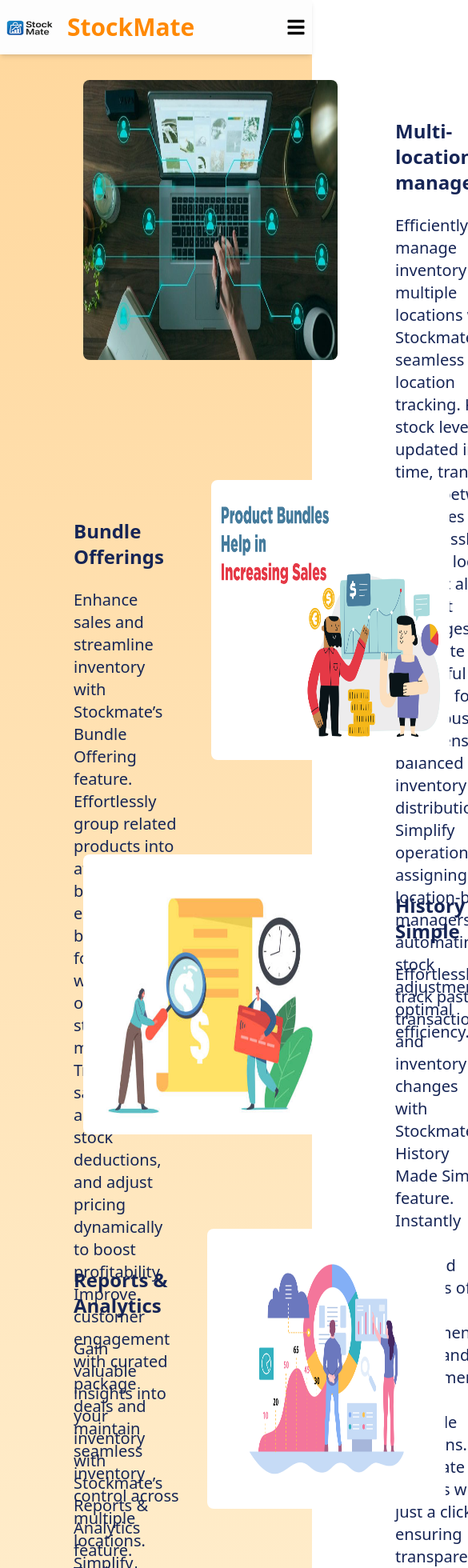
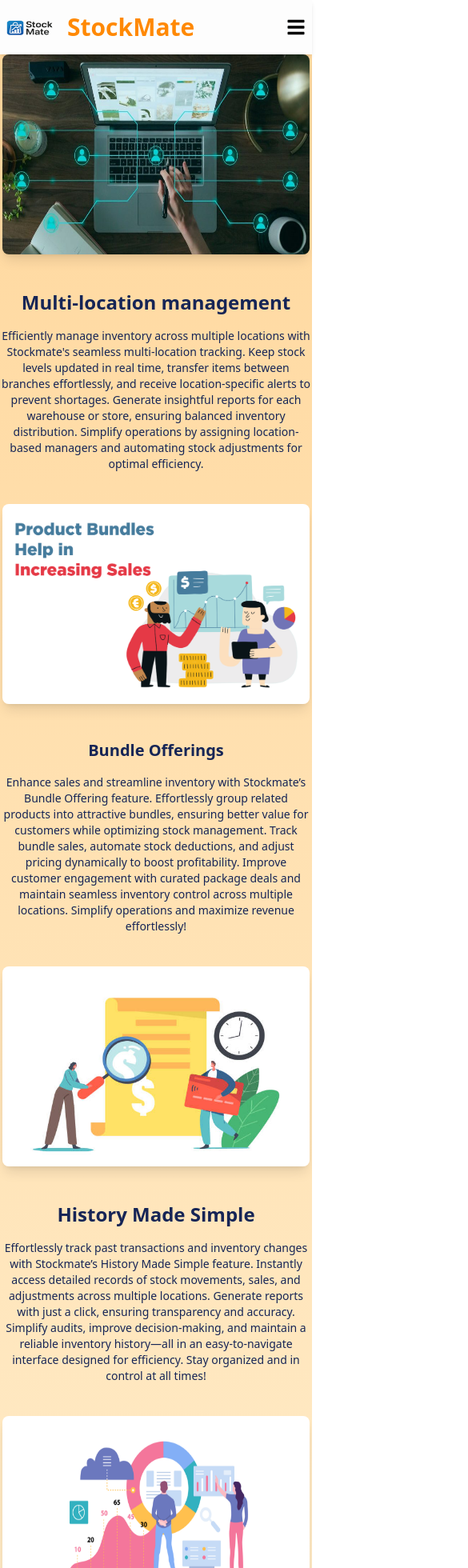
Before and after one commit to bikashgiri2002/FINAL_COLLEGE_PROJECT, a React (Vite) app in the folder StockMateOwnProject/frontend/: page /features in a window 390 px wide. Shown: the top 1960 px of the page at 80% size, 585 px wide, since content can reach past the window. Built offline with nearby package versions, Linux system fonts and the light colour scheme.

Commit message:
responsive feature part

```diff
--- a/StockMateOwnProject/frontend/src/pages/Features.jsx
+++ b/StockMateOwnProject/frontend/src/pages/Features.jsx
@@ -2,18 +2,18 @@
 
 const Features = () => {
   return (
-    <div className="bg-gradient-to-b from-[#FFD89E] to-[#FFF7E1] min-h-screen">
-      <div className="flex flex-row gap-10 ml-18">
+    <div className="bg-gradient-to-b from-[#FFD89E] to-[#FFF7E1] min-h-screen sm:px-8 lg:px-16">
+      <div className="flex flex-col lg:flex-row gap-10 items-center">
         <img
           src="/multi.jpg"
           alt="multi"
-          className="h-[350px] md:w-2/5 m-8 inset-shadow-blue-950 rounded-lg"
+          className="h-[250px] md:h-[350px] w-full max-w-sm md:max-w-lg rounded-lg shadow-lg"
         ></img>
-        <div className="flex flex-col">
-          <h1 className="font-bold text-2xl text-blue-950 mt-20">
+        <div className="text-center lg:text-left">
+          <h1 className="font-bold text-2xl text-blue-950 mt-1">
             Multi-location management
           </h1>
-          <p className="h-[300px] md:w-4/5 font-medium mt-6 text-xl text-blue-950">
+          <p className="max-w-lg text-sm md:text-lg text-blue-950 mt-4">
             Efficiently manage inventory across multiple locations with
             Stockmate's seamless multi-location tracking. Keep stock levels
             updated in real time, transfer items between branches effortlessly,
@@ -25,12 +25,17 @@
           </p>
         </div>
       </div>
-      <div className="flex flex-row gap-10 ml-23">
-        <div className="flex flex-col">
-          <h1 className="font-bold text-2xl text-blue-950 mt-20">
+      <div className="flex flex-col lg:flex-row-reverse gap-10 items-center mt-10">
+        <img
+          src="/MARKET.png"
+          alt="market"
+          className="h-[250px] md:h-[350px] w-full max-w-sm md:max-w-lg rounded-lg shadow-lg"
+        />
+        <div className="text-center lg:text-left">
+          <h1 className="font-bold text-xl md:text-2xl text-blue-950 mt-1">
             Bundle Offerings
           </h1>
-          <p className="h-[300px] md:w-4/5 font-medium mt-6 text-xl text-blue-950">
+          <p className="max-w-lg text-sm md:text-lg text-blue-950 mt-4">
             Enhance sales and streamline inventory with Stockmate’s Bundle
             Offering feature. Effortlessly group related products into
             attractive bundles, ensuring better value for customers while
@@ -41,23 +46,18 @@
             operations and maximize revenue effortlessly!
           </p>
         </div>
-        <img
-          src="/MARKET.png"
-          alt="market"
-          className="h-[350px] md:w-2/5 mr-20 mt-8 inset-shadow-blue-950 rounded-lg"
-        ></img>
       </div>
-      <div className="flex flex-row gap-10 ml-18">
+      <div className="flex flex-col lg:flex-row gap-10 items-center mt-10">
         <img
           src="/istockphoto.jpg"
           alt="istock"
-          className="h-[350px] md:w-2/5 m-8 inset-shadow-blue-950 rounded-lg"
+          className="h-[250px] md:h-[350px] w-full max-w-sm md:max-w-lg rounded-lg shadow-lg"
         ></img>
-        <div className="flex flex-col">
-          <h1 className="font-bold text-2xl text-blue-950 mt-20">
+        <div className="text-center lg:text-left">
+          <h1 className="font-bold text-2xl text-blue-950 mt-1">
             History Made Simple
           </h1>
-          <p className="h-[300px] font-medium mt-6 mr-20 text-xl text-blue-950">
+          <p className="max-w-lg text-sm md:text-lg text-blue-950 mt-4">
             Effortlessly track past transactions and inventory changes with
             Stockmate’s History Made Simple feature. Instantly access detailed
             records of stock movements, sales, and adjustments across multiple
@@ -68,12 +68,17 @@
           </p>
         </div>
       </div>
-      <div className="flex flex-row gap-10 ml-23">
-        <div className="flex flex-col">
-          <h1 className="font-bold text-2xl text-blue-950 mt-20">
+      <div className="flex flex-col lg:flex-row-reverse gap-10 items-center mt-10">
+        <img
+          src="/report.png"
+          alt="market"
+          className="h-[250px] md:h-[350px] w-full max-w-sm md:max-w-lg rounded-lg shadow-lg"
+        ></img>
+        <div className="text-center lg:text-left">
+          <h1 className="font-bold text-xl md:text-2xl text-blue-950 mt-1">
             Reports & Analytics
           </h1>
-          <p className="h-[300px] md:w-4/5 font-medium mt-6 text-xl text-blue-950">
+          <p className="max-w-lg text-sm md:text-lg text-blue-950 mt-4">
             Gain valuable insights into your inventory with Stockmate’s Reports
             & Analytics feature. Track sales trends, monitor stock movements,
             and analyze performance across multiple locations in real time.
@@ -83,23 +88,18 @@
             automated analytics tailored for your business success.
           </p>
         </div>
-        <img
-          src="/report.png"
-          alt="market"
-          className="h-[350px] md:w-2/5 mt-8 mr-20 inset-shadow-blue-950 rounded-lg"
-        ></img>
       </div>
-      <div className="flex flex-row gap-10 ml-18">
+      <div className="flex flex-col lg:flex-row gap-10 items-center mt-10">
         <img
           src="/email-varification.webp"
           alt="email-verification"
-          className="h-[350px] md:w-2/5 m-8 inset-shadow-blue-950 rounded-lg"
+          className="h-[250px] md:h-[350px] w-full max-w-sm md:max-w-lg rounded-lg shadow-lg"
         ></img>
-        <div className="flex flex-col">
-          <h1 className="font-bold text-2xl text-blue-950 mt-20">
+        <div className="text-center lg:text-left">
+          <h1 className="font-bold text-2xl text-blue-950 mt-1">
             Email Verification
           </h1>
-          <p className="h-[300px] md:w-4/5 font-medium mt-6 text-xl text-blue-950">
+          <p className="max-w-lg text-sm md:text-lg text-blue-950 mt-4">
             Ensure secure access and reliable communication with Stockmate’s
             Email Verification feature. Verify user emails to prevent
             unauthorized access, protect sensitive inventory data, and enhance
@@ -112,7 +112,6 @@
         </div>
       </div>
 
-      {/* Footer Section */}
       <footer className="bg-gray-800 text-white py-10 mt-20">
         <div className="container mx-auto px-6">
           {/* Company Information */}
@@ -125,6 +124,7 @@
               simplify business operations and optimize efficiency.
             </p>
           </div>
+
           {/* Quick Links */}
           <div className="flex justify-center space-x-6 mt-8 text-sm text-gray-400">
             <a href="/about" className=" hover:text-blue-500">
@@ -137,6 +137,7 @@
               Terms of Service
             </a>
           </div>
+
           {/* Social Media Links */}
           <div className="flex justify-center space-x-6 mt-6">
             {/* Facebook */}
```
